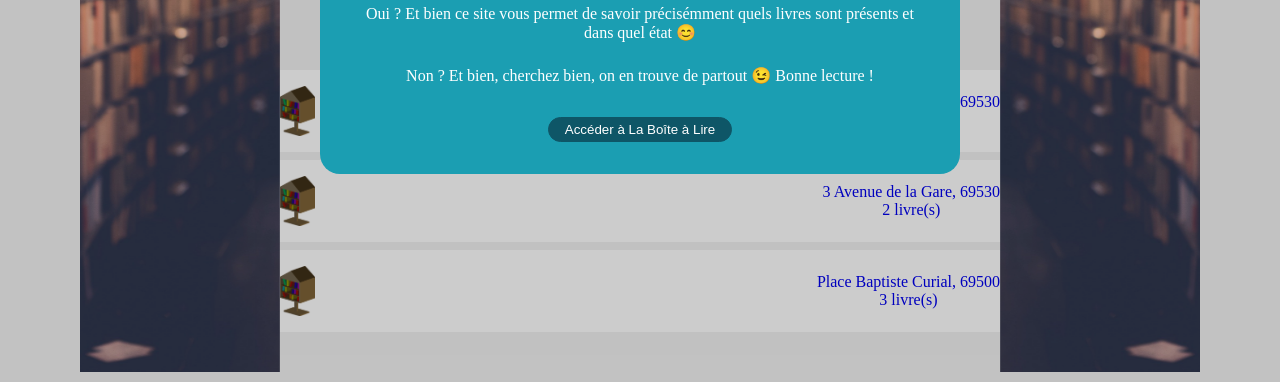
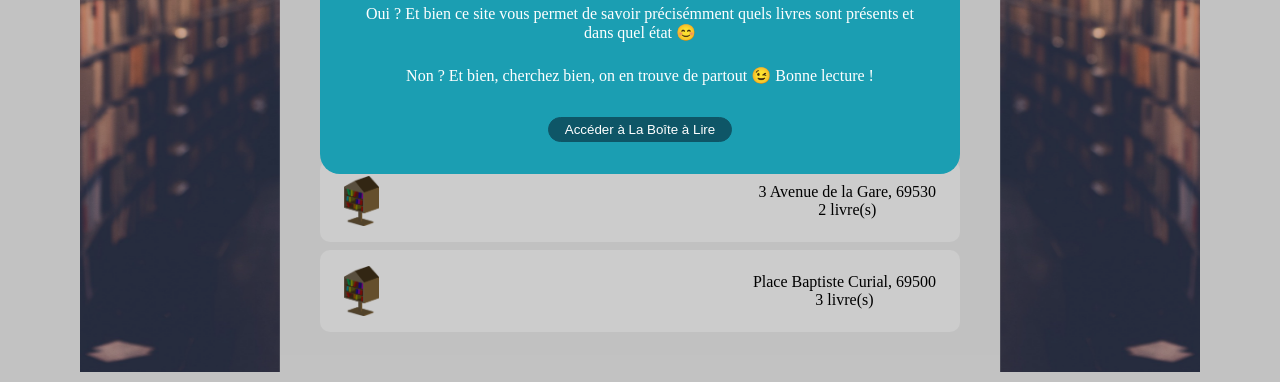
Before and after one commit to JenniferDELEO/lyon-react-mars22-p2g1, a React (Create React App) app: page / in a window 1280 px wide. Shown: the part 408-790 px from the top of the page. Built offline with nearby package versions, Linux system fonts and the light colour scheme; grey boxes are pictures that could not be loaded.

Commit message:
fixed sizes for desktop version

```diff
--- a/src/styles/HomeLists.css
+++ b/src/styles/HomeLists.css
@@ -15,13 +15,14 @@
   margin: 1vh;
   border-radius: 10px;
   padding: 1rem 1.5rem;
-  width: 60vw;
+  width: 80vw;
   display: flex;
   justify-content: space-between;
   align-items: center;
 }
 .boxList a {
   text-decoration: none;
+  color: black;
 }
 .boxList img {
   width: 35px;
@@ -41,10 +42,7 @@ h2 {
   overflow: scroll;
   background-color: #ffffff;
   border-radius: 10px;
-}
-.carouselItems {
-  justify-content: center;
-  align-items: center;
+  width: 80vw;
 }
 .bookSelection img {
   height: 150px;
@@ -68,10 +66,10 @@ h2 {
   div.header {
     display: none;
   }
-  .boxlist p {
-    justify-content: space-around;
+  .boxList p {
+    width: 50vw;
   }
-  .container {
+  .carouselContainer {
     width: 50vw;
   }
 }
```
